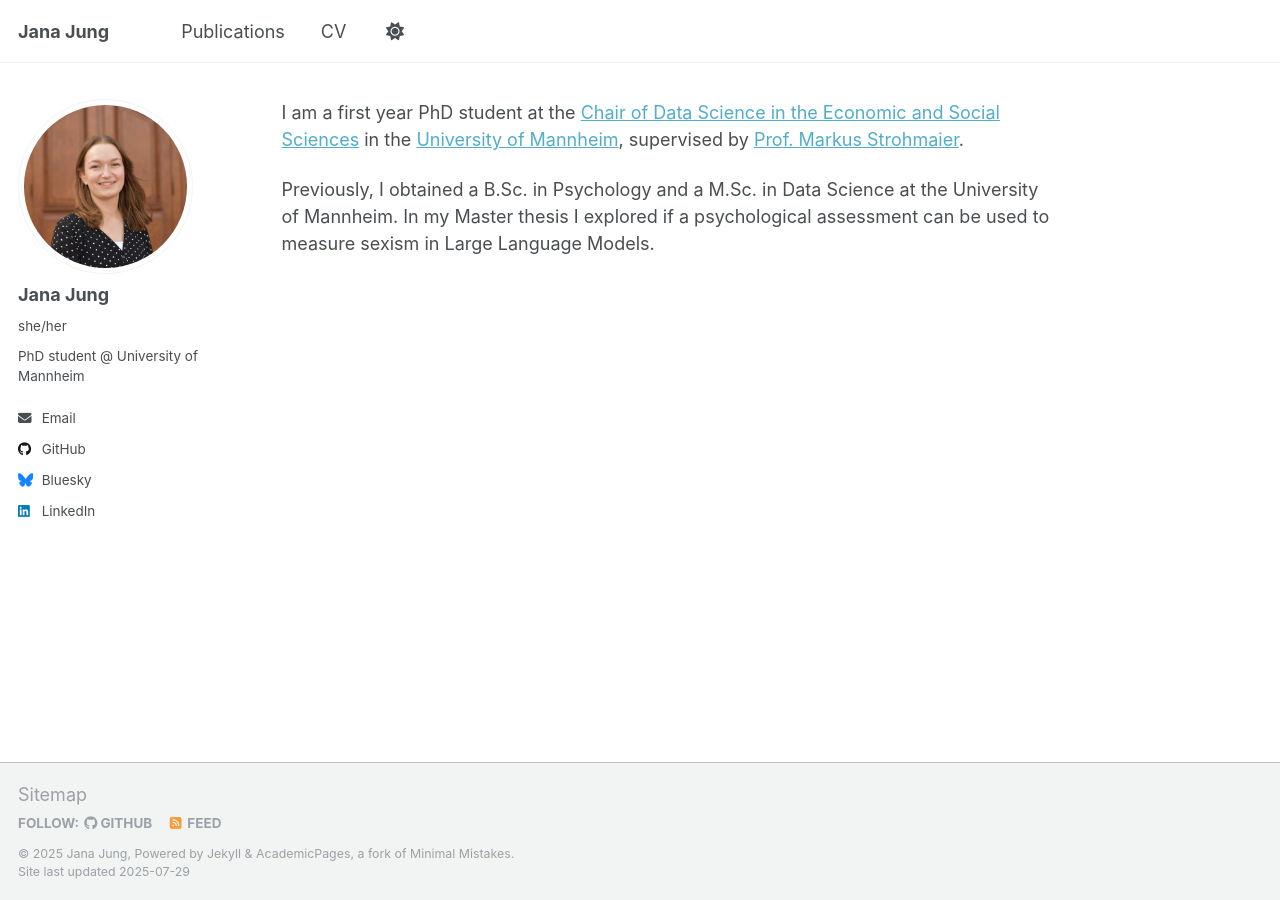
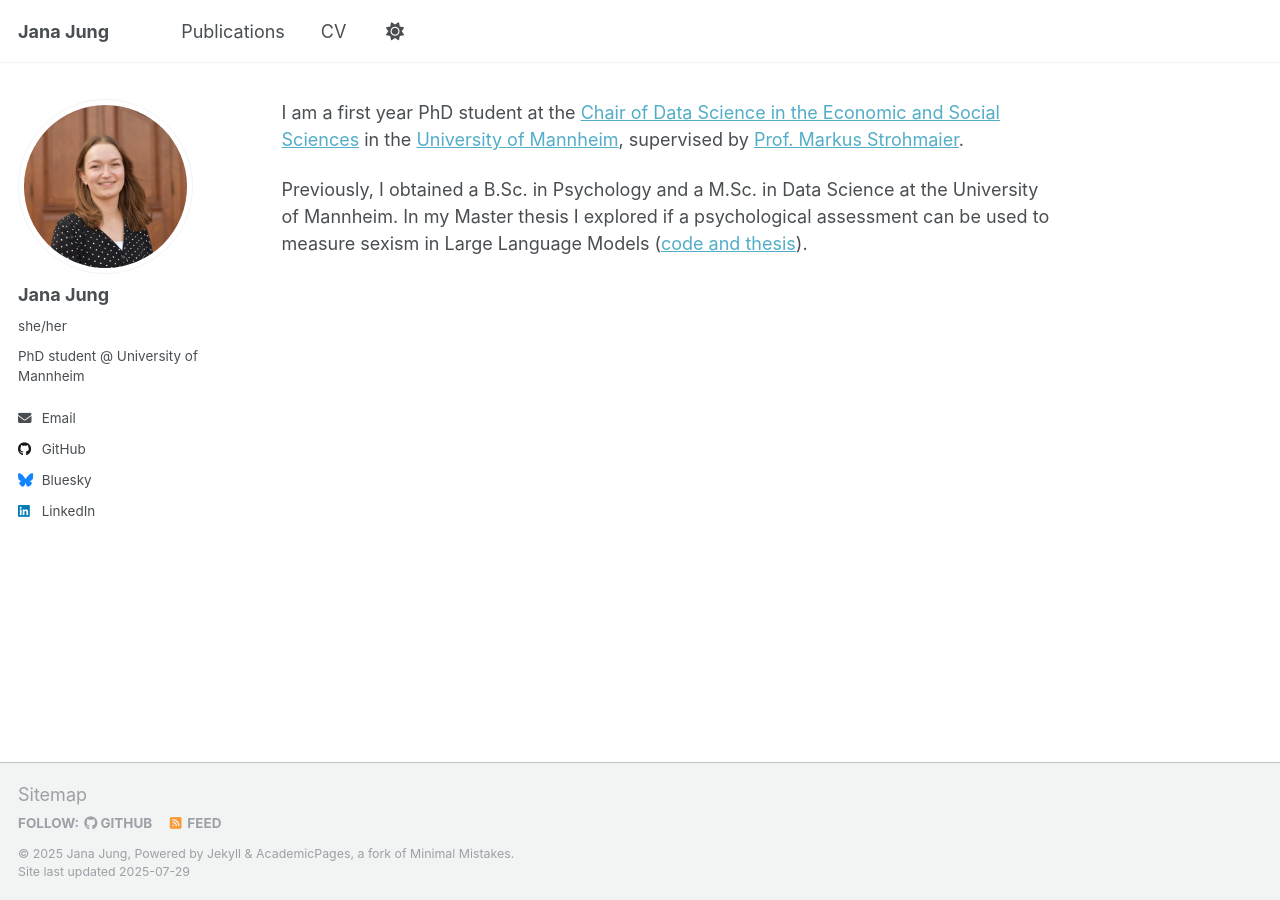
Before and after one commit to jasoju/jasoju.github.io, a Jekyll site: the page built from _pages/about.md, in a window 1280 px wide. Built offline with Jekyll 4.4.1, drawn with Linux system fonts in a browser that asks for light colours; a script that is not in the unit is left out.

Commit message:
add link to github thesis repo

```diff
--- a/_pages/about.md
+++ b/_pages/about.md
@@ -9,4 +9,4 @@ redirect_from:
 
 I am a first year PhD student at the [Chair of Data Science in the Economic and Social Sciences](https://www.bwl.uni-mannheim.de/en/information-systems/chairs/prof-dr-strohmaier/) in the [University of Mannheim](https://www.uni-mannheim.de/en/), supervised by [Prof. Markus Strohmaier](https://www.bwl.uni-mannheim.de/en/information-systems/chairs/prof-dr-strohmaier/team/prof-dr-markus-strohmaier/).
 
-Previously, I obtained a B.Sc. in Psychology and a M.Sc. in Data Science at the University of Mannheim. In my Master thesis I explored if a psychological assessment can be used to measure sexism in Large Language Models.
+Previously, I obtained a B.Sc. in Psychology and a M.Sc. in Data Science at the University of Mannheim. In my Master thesis I explored if a psychological assessment can be used to measure sexism in Large Language Models ([code and thesis](https://github.com/jasoju/measuring-sexism-in-LLMs)).
```
